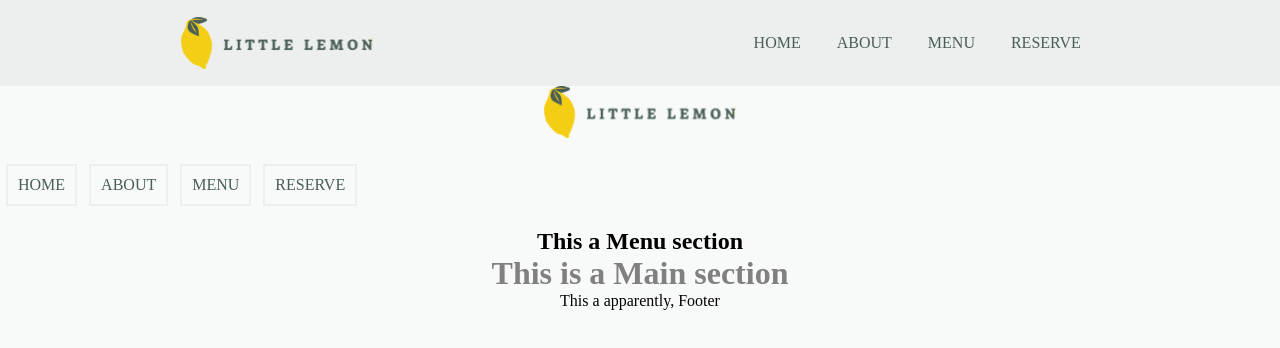
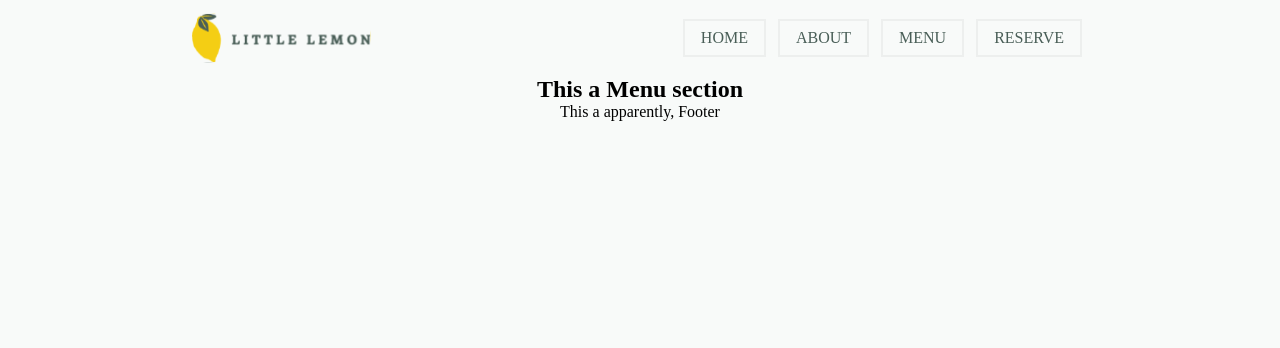
Before and after one commit to DanaKLym/lil-lemon, a React (Create React App) app: page /menu in a window 1280 px wide. Shown: the top 348 px of the page. Built offline with nearby package versions, Linux system fonts and the light colour scheme.

Commit message:
fixed the issue with navbar display

```diff
--- a/src/About.js
+++ b/src/About.js
@@ -1,10 +1,12 @@
 import Nav from "./Nav";
+import Footer from "./Footer";
 
 function About() {
   return (
     <>
       <Nav />
       <h2>This a About section</h2>
+      <Footer />
     </>
   );
 }
--- a/src/App.js
+++ b/src/App.js
@@ -1,7 +1,6 @@
 import "./App.css";
-import Header from "./Header";
-import Main from "./Main";
-import Footer from "./Footer";
+import Home from "./Home";
+
 import { Route, Routes } from "react-router-dom";
 import About from "./About";
 import Reserve from "./Reserve";
@@ -10,14 +9,12 @@ import Menu from "./Menu";
 function App() {
   return (
     <div className="App">
-      <Header />
       <Routes>
+        <Route path="/" element={<Home />} />
         <Route path="/about" element={<About />} />
         <Route path="/menu" element={<Menu />} />
         <Route path="/reserve" element={<Reserve />} />
       </Routes>
-      <Main />
-      <Footer />
     </div>
   );
 }
--- a/src/Header.js
+++ /dev/null
@@ -1,14 +0,0 @@
-import Nav from "./Nav";
-import "./Header.css";
-
-function Header() {
-  return (
-    <>
-      <header>
-        <Nav />
-      </header>
-    </>
-  );
-}
-
-export default Header;
--- /dev/null
+++ b/src/Home.js
@@ -0,0 +1,17 @@
+import "./Home.css";
+import Nav from "./Nav";
+import Main from "./Main";
+import Footer from "./Footer";
+
+function Home() {
+  return (
+    <>
+      <Nav />
+      <h2>This is Header</h2>
+      <Main />
+      <Footer />
+    </>
+  );
+}
+
+export default Home;
--- a/src/Logo.css
+++ b/src/Logo.css
@@ -1,3 +1,3 @@
 img {
-  width: 15%;
+  width: 20%;
 }
--- a/src/Menu.js
+++ b/src/Menu.js
@@ -1,10 +1,12 @@
 import Nav from "./Nav";
+import Footer from "./Footer";
 
 function Menu() {
   return (
     <>
       <Nav />
       <h2>This a Menu section</h2>
+      <Footer />
     </>
   );
 }
--- a/src/Nav.css
+++ b/src/Nav.css
@@ -1,12 +1,16 @@
+nav {
+  display: flex;
+  justify-content: space-between;
+  margin: 1% 15%;
+}
+
 .navbar {
   display: flex;
-
-  margin: 16px 0;
 }
 
 .navbar li {
   margin: 6px;
-  padding: 10px;
+  padding: 8px 16px;
   list-style: none;
   border: 2px solid #edefee;
   transition: var(--transition);
--- a/src/Nav.js
+++ b/src/Nav.js
@@ -5,6 +5,7 @@ import { Link } from "react-router-dom";
 function Nav() {
   return (
     <>
+      <nav>
         <Logo />
         <ul className="navbar">
           <li>
@@ -20,6 +21,7 @@ function Nav() {
             <Link to="/reserve">Reserve</Link>
           </li>
         </ul>
+      </nav>
     </>
   );
 }
--- a/src/Reserve.js
+++ b/src/Reserve.js
@@ -1,10 +1,12 @@
 import Nav from "./Nav";
+import Footer from "./Footer";
 
 function Reserve() {
   return (
     <>
       <Nav />
       <h2>This is Reserve section</h2>
+      <Footer />
     </>
   );
 }
```
Also changed, not shown: src/Home.css (renamed from src/Header.css), src/Visuals/logoRest.png (deleted). Lines whose indentation alone changed are shown as unchanged.
